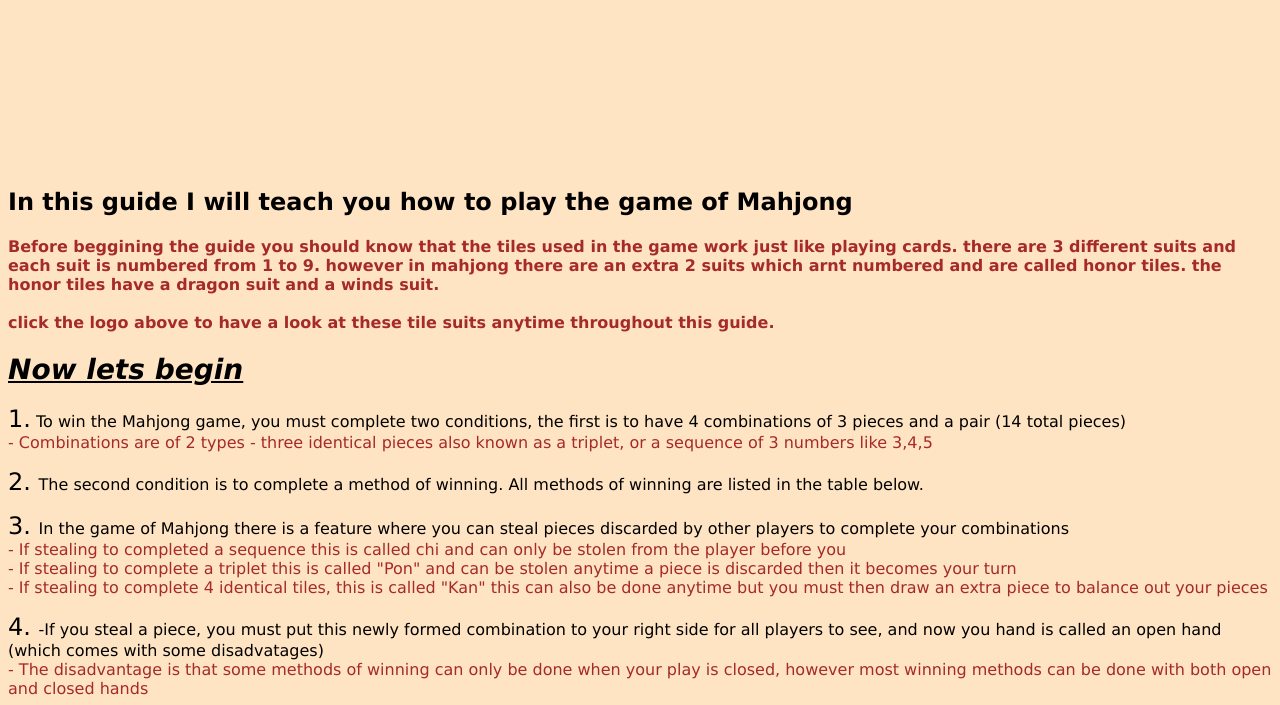
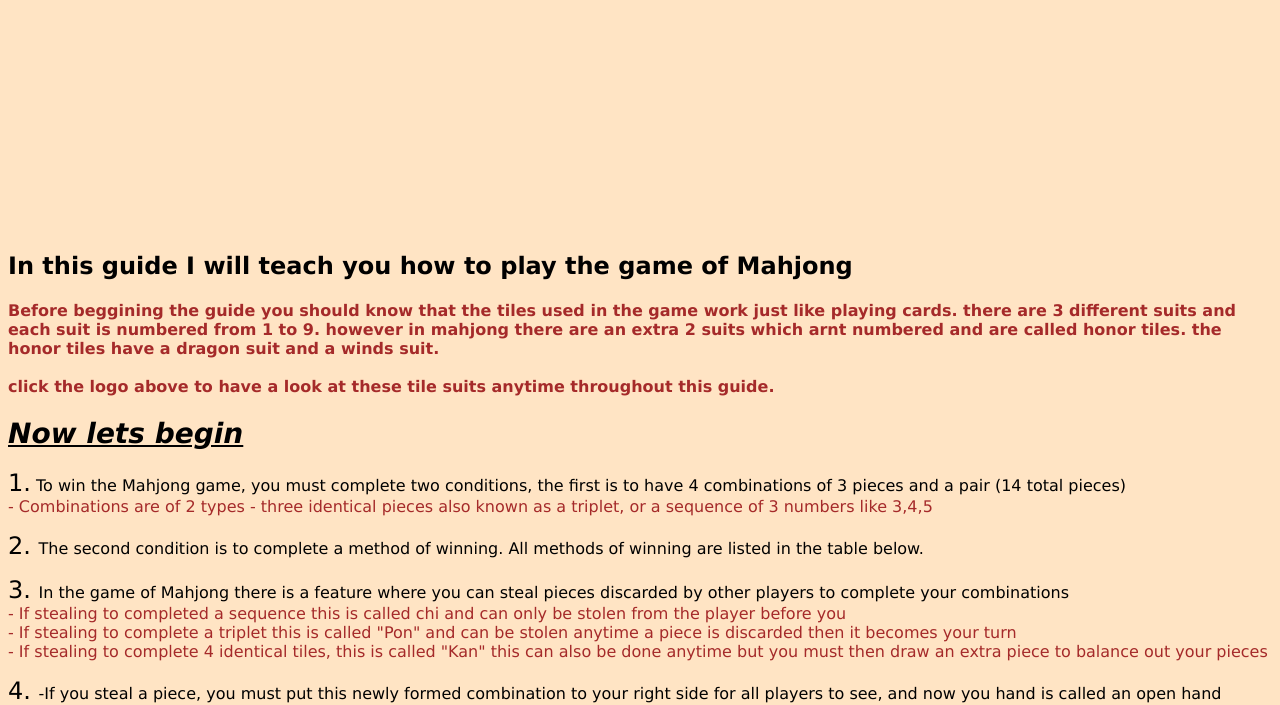
Before and after one commit to learnmahjong/learnmahjong.github.io, a plain HTML site: page english.html in a window 1280 px wide. Shown: the part 96-801 px from the top of the page. Drawn offline with Linux system fonts and the light colour scheme.

Commit message:
Update styles.css

```diff
--- a/styles.css
+++ b/styles.css
@@ -1,6 +1,6 @@
 main {
   margin: 1vh;
-  padding-top: 20vw;
+  padding-top: 25vw;
 }
 body {
   margin: 0vh;
```
